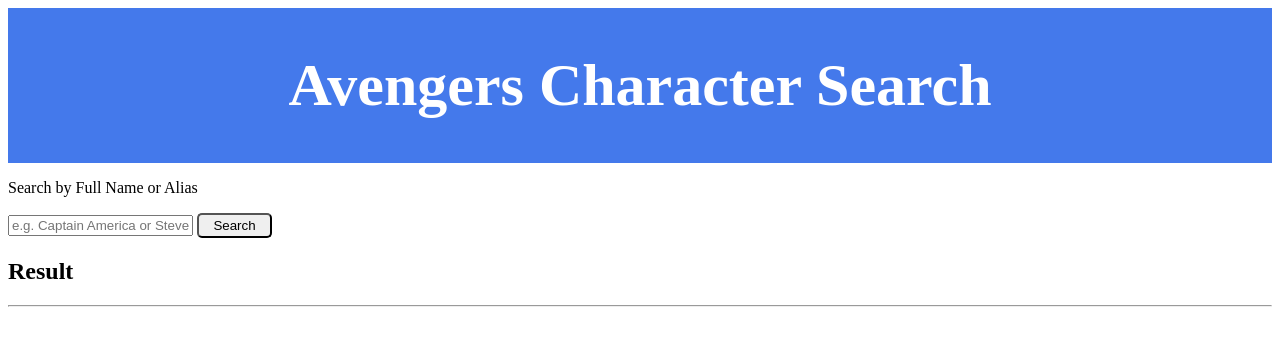
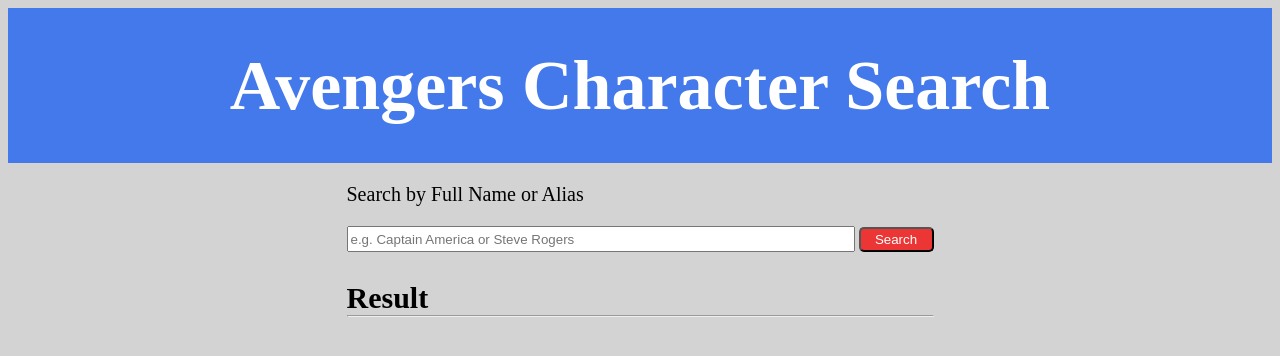
Before and after one commit to adoseofsam/info2180-lab4, a plain HTML site: page index.html in a window 1280 px wide. Drawn offline with Linux system fonts and the light colour scheme.

Commit message:
final changes made to styles

```diff
--- a/styles.css
+++ b/styles.css
@@ -10,16 +10,65 @@
     justify-content: center;
     align-items: center;
     grid-row-start: 1;
-    font-size: 30px;
     background-color: #4479eb;
     color: white;
+    font-size: 35px;
+}
+
+body{
+    background-color: lightgrey;
+}
+
+p{
+    font-size: 20px;
 }
 
 button{
     height: 25px;
-    width: 75px;
     border-color: black;
     border-radius: 5px;
+    width: 75px;
+    background-color: rgb(236, 54, 54);
+    color: white;
+}
+
+main {
+    display: grid;
+    grid-template-rows: auto auto auto;
+    justify-content: center;
+    align-items: center;
+    grid-row-start: 2;
+    height: 100%;
+    width: 100%;
+}
+#para div {
+    grid-row-start: 1;
+}
+
+h2{
+    width: 200px;
+    grid-row-start: 3;
+    font-size: 30px;
+    margin: 0;
+    padding-top: 5%;
+}
 
 
+hr {
+    color: rgb(114, 111, 111);
+    margin: 0;
 }
+
+input{
+    width: 500px;
+    height: 20px;
+}
+
+
+form {
+    grid-row-start: 2;
+}
+
+.result div{
+    width: 100%
+}
```
